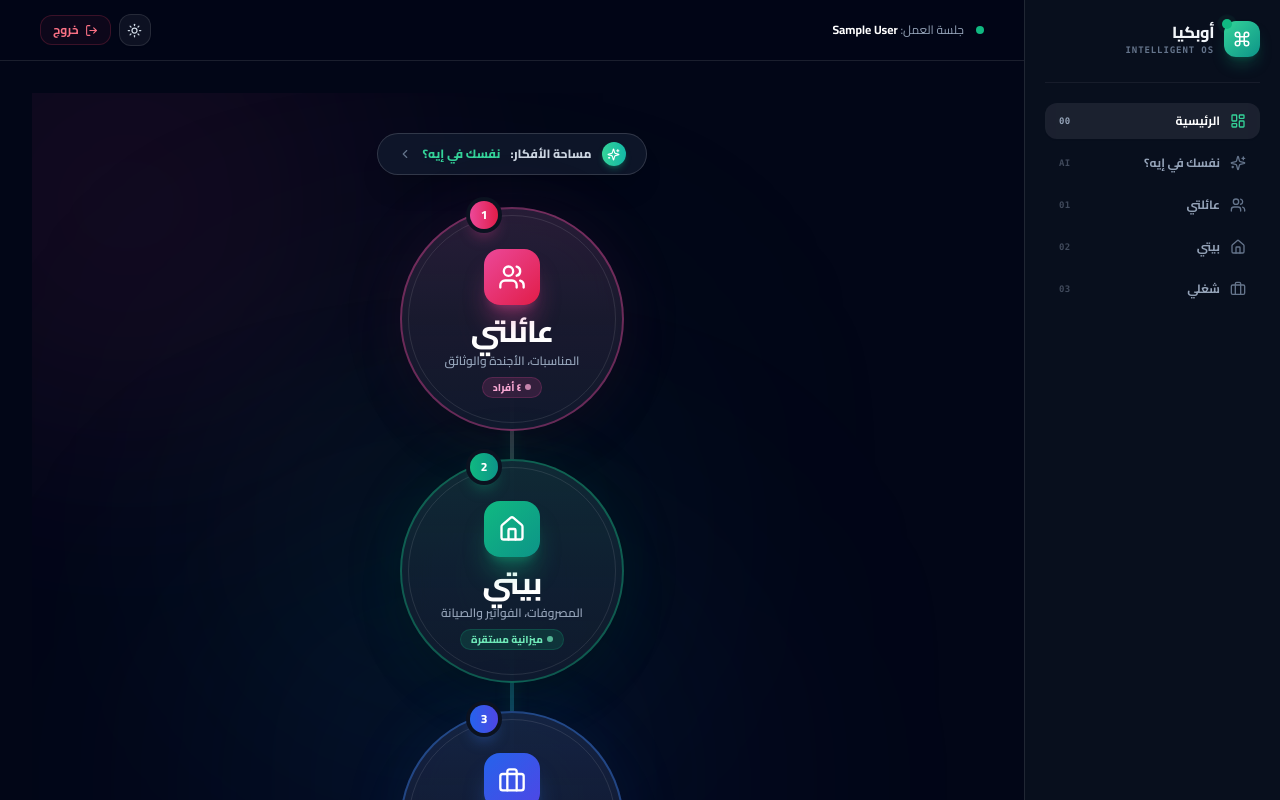
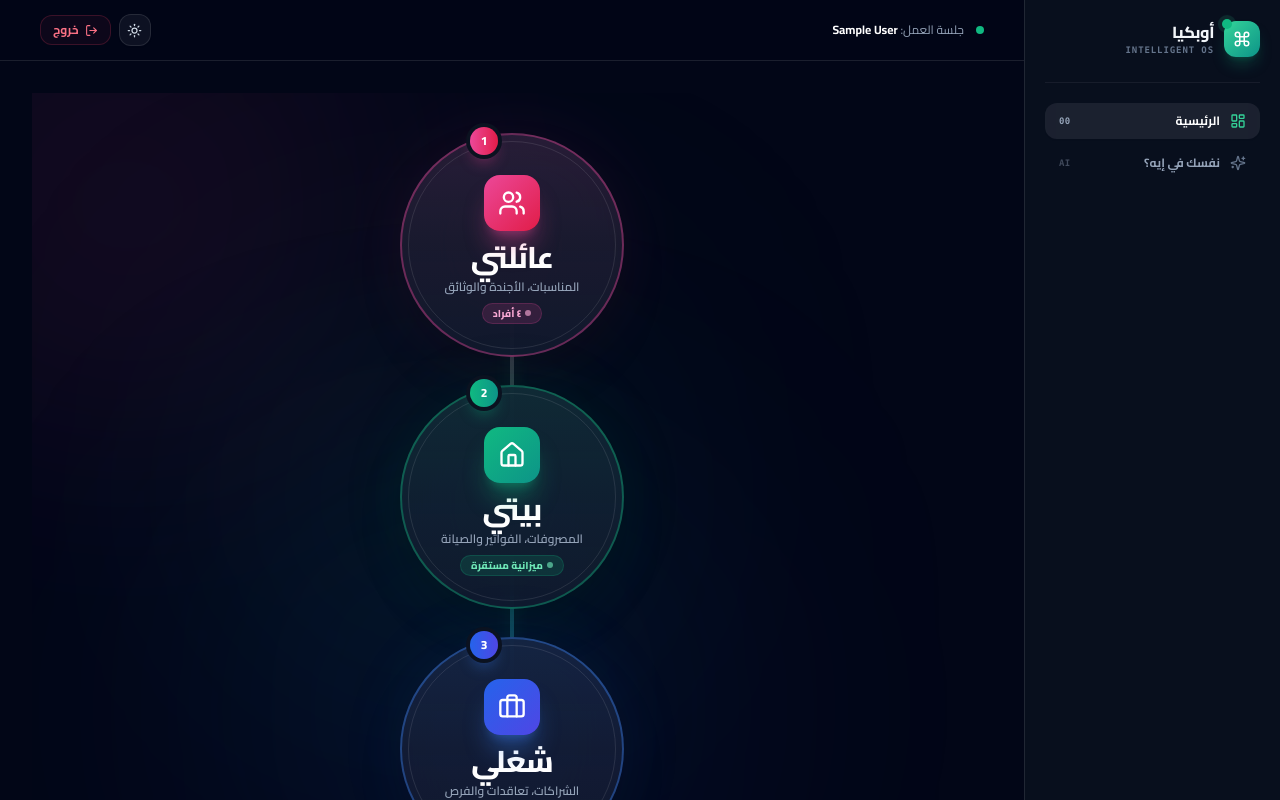
Before and after one commit to aliabdlatif1510-cell/opekia1, a Next.js app: page /dashboard in a window 1280 px wide. Shown: the top 800 px of the page. Built offline with nearby package versions, Linux system fonts and the light colour scheme; sample sign-in values are in the browser's storage.

Commit message:
Clean: Remove all duplicates - sidebar has strictly (الرئيسية، نفسك في إيه؟) and home has strictly the 3 circles

```diff
--- a/app/dashboard/DashboardClient.tsx
+++ b/app/dashboard/DashboardClient.tsx
@@ -99,20 +99,7 @@ export default function DashboardClient() {
       <div className="pointer-events-none absolute top-1/2 start-1/4 h-80 w-80 -translate-x-1/2 -translate-y-1/2 rounded-full bg-emerald-500/15 blur-[140px]" />
       <div className="pointer-events-none absolute bottom-0 end-1/4 h-96 w-96 rounded-full bg-blue-600/15 blur-[140px]" />
 
-      {/* Top Floating Badge for "نفسك في إيه؟" */}
-      <div className="relative z-10 mb-8">
-        <Link
-          href="/dashboard/wishes"
-          className="group inline-flex items-center gap-2.5 rounded-full border border-emerald-500/30 bg-white/80 px-5 py-2 text-xs font-black text-slate-800 shadow-xl backdrop-blur-xl transition-all duration-300 hover:-translate-y-1 hover:border-emerald-500 hover:bg-emerald-500/15 hover:shadow-emerald-500/20 dark:border-white/15 dark:bg-navy-800/80 dark:text-white dark:hover:border-emerald-400"
-        >
-          <span className="flex h-6 w-6 items-center justify-center rounded-full bg-gradient-to-r from-emerald-400 to-teal-500 text-white shadow-md shadow-emerald-500/30 transition group-hover:rotate-12">
-            <Sparkles size={13} />
-          </span>
-          <span className="text-slate-600 dark:text-slate-300">مساحة الأفكار:</span>
-          <strong className="text-emerald-600 dark:text-emerald-400">نفسك في إيه؟</strong>
-          <ChevronLeft size={14} className="text-slate-400 transition group-hover:-translate-x-1 dark:text-slate-500" />
-        </Link>
-      </div>
+
 
       {/* Main Container */}
       <div className="relative z-10 flex w-full max-w-md flex-col items-center">
--- a/app/dashboard/layout.tsx
+++ b/app/dashboard/layout.tsx
@@ -20,9 +20,6 @@ import { supabase, isSupabaseConfigured } from "@/lib/supabase";
 const NAV = [
   { href: "/dashboard", label: "الرئيسية", code: "00", icon: LayoutDashboard, exact: true },
   { href: "/dashboard/wishes", label: "نفسك في إيه؟", code: "AI", icon: Sparkles },
-  { href: "/dashboard/family", label: "عائلتي", code: "01", icon: Users },
-  { href: "/dashboard/home", label: "بيتي", code: "02", icon: Home },
-  { href: "/dashboard/work", label: "شغلي", code: "03", icon: Briefcase },
 ];
 
 export default function DashboardLayout({ children }: { children: ReactNode }) {
```
